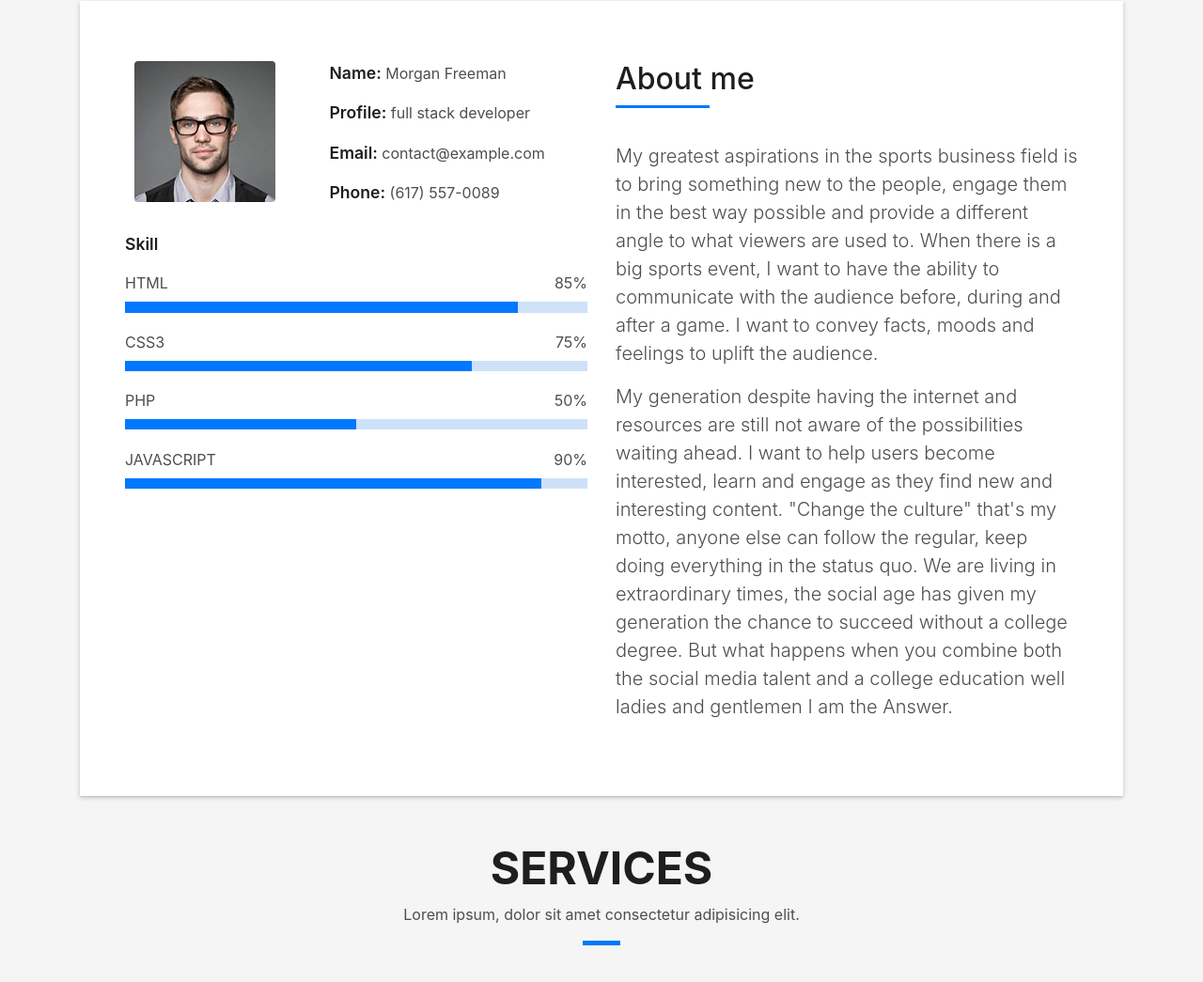
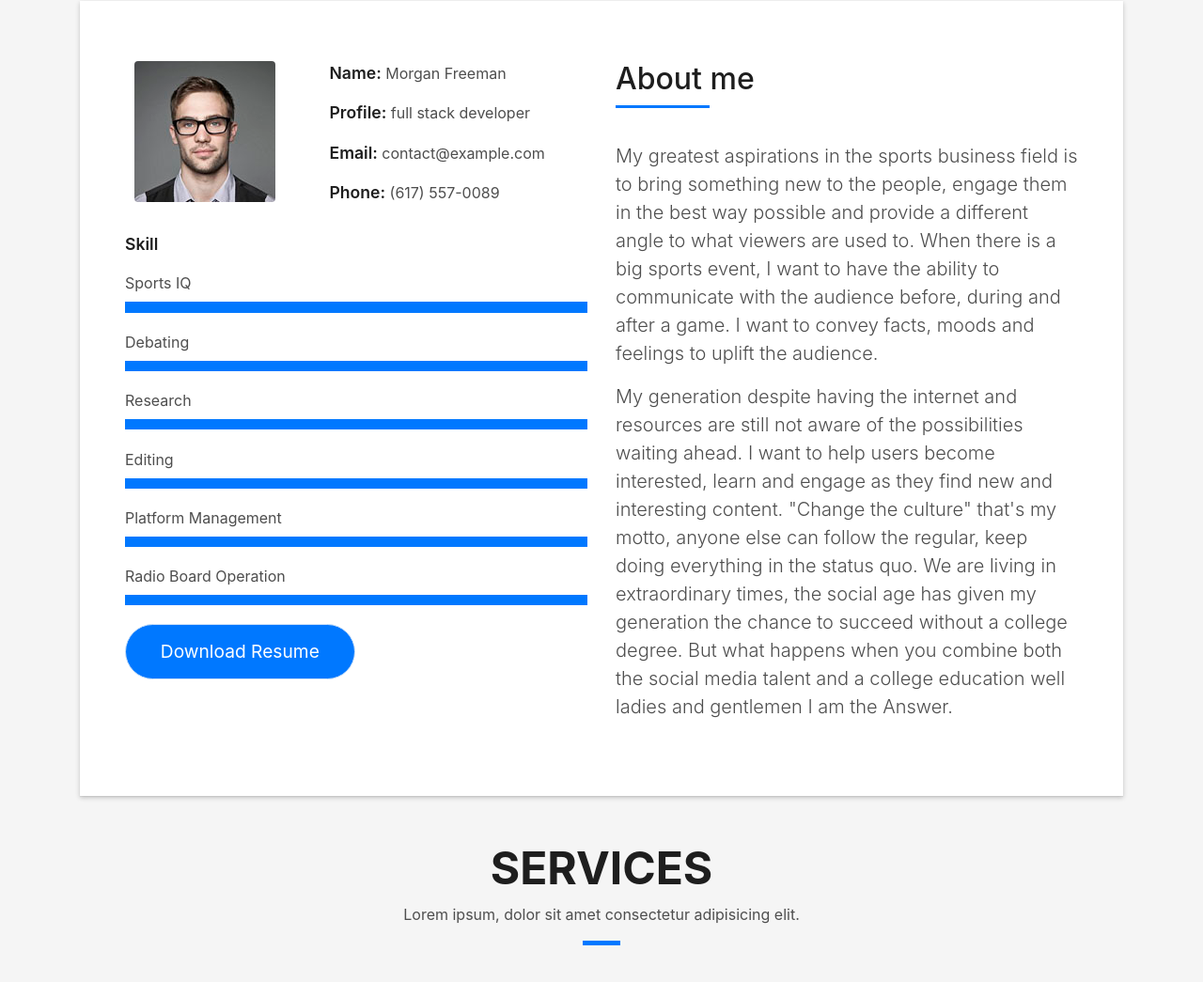
Before and after one commit to cgonzalez17/cgonzales17.github.io, a plain HTML site: page index.html in a window 1280 px wide. Shown: the part 863-1908 px from the top of the page at 94% size. Drawn offline with Linux system fonts and the light colour scheme; files whose address does not match are found by name.

Commit message:
Changed skill list, added download resume button

```diff
--- a/index.html
+++ b/index.html
@@ -112,26 +112,41 @@
                 </div>
                 <div class="skill-mf">
                   <p class="title-s">Skill</p>
-                  <span>HTML</span> <span class="pull-right">85%</span>
+                  <span>Sports IQ</span> <span class="pull-right"></span>
                   <div class="progress">
-                    <div class="progress-bar" role="progressbar" style="width: 85%;" aria-valuenow="85" aria-valuemin="0"
+                    <div class="progress-bar" role="progressbar" style="width: 100%;" aria-valuenow="100" aria-valuemin="0"
                       aria-valuemax="100"></div>
                   </div>
-                  <span>CSS3</span> <span class="pull-right">75%</span>
+                  <span>Debating</span> <span class="pull-right"></span>
                   <div class="progress">
-                    <div class="progress-bar" role="progressbar" style="width: 75%" aria-valuenow="75" aria-valuemin="0"
+                    <div class="progress-bar" role="progressbar" style="width: 100%" aria-valuenow="100" aria-valuemin="0"
                       aria-valuemax="100"></div>
                   </div>
-                  <span>PHP</span> <span class="pull-right">50%</span>
+                  <span>Research</span> <span class="pull-right"></span>
                   <div class="progress">
-                    <div class="progress-bar" role="progressbar" style="width: 50%" aria-valuenow="50" aria-valuemin="0"
+                    <div class="progress-bar" role="progressbar" style="width: 100%" aria-valuenow="100" aria-valuemin="0"
                       aria-valuemax="100"></div>
                   </div>
-                  <span>JAVASCRIPT</span> <span class="pull-right">90%</span>
+                  <span>Editing</span> <span class="pull-right"></span>
                   <div class="progress">
-                    <div class="progress-bar" role="progressbar" style="width: 90%" aria-valuenow="90" aria-valuemin="0"
+                    <div class="progress-bar" role="progressbar" style="width: 100%" aria-valuenow="100" aria-valuemin="0"
                       aria-valuemax="100"></div>
                   </div>
+                  <span>Platform Management</span> <span class="pull-right"></span>
+                  <div class="progress">
+                    <div class="progress-bar" role="progressbar" style="width: 100%" aria-valuenow="100" aria-valuemin="0"
+                         aria-valuemax="100"></div>
+                  </div>
+                  <span>Radio Board Operation</span> <span class="pull-right"></span>
+                  <div class="progress">
+                    <div class="progress-bar" role="progressbar" style="width: 100%" aria-valuenow="100" aria-valuemin="0"
+                         aria-valuemax="100"></div>
+                  </div>
+                </div> <!-- End of Skills -->
+                <div>
+                  <button type="submit" class="button button-a button-big button-rouded">
+                    <a href="./docs/Resume.pdf" target="_blank"><span style="color: white">Download Resume</span> </a>
+                  </button>
                 </div>
               </div>
               <div class="col-md-6">
@@ -158,6 +173,7 @@
                   </p>
                 </div>
               </div>
+
             </div>
           </div>
         </div>
```
